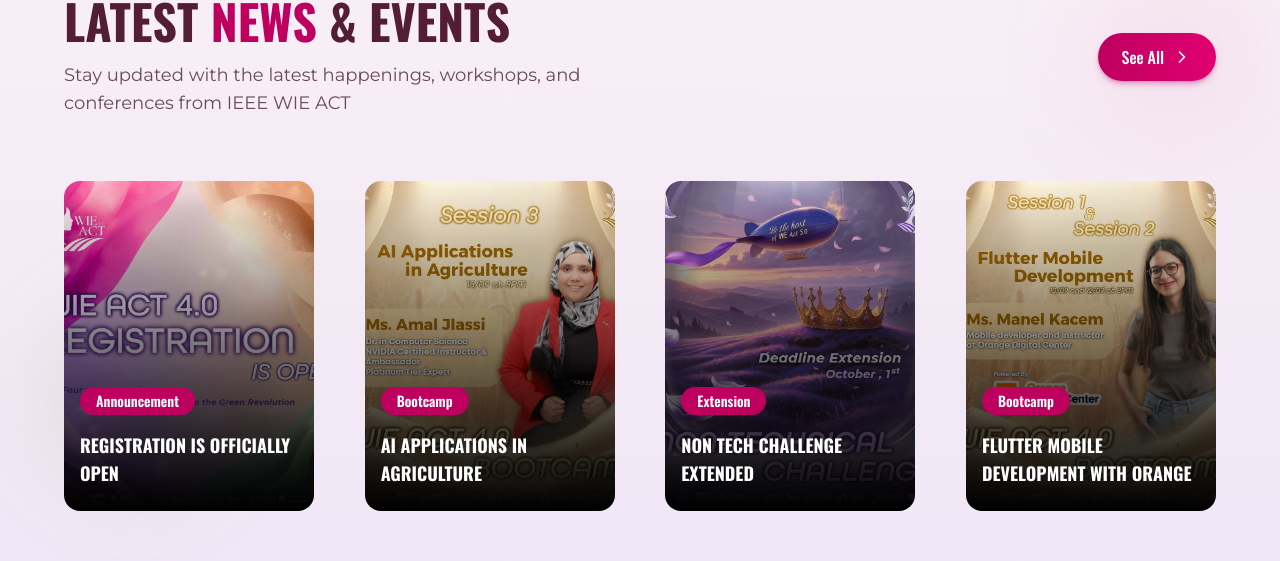
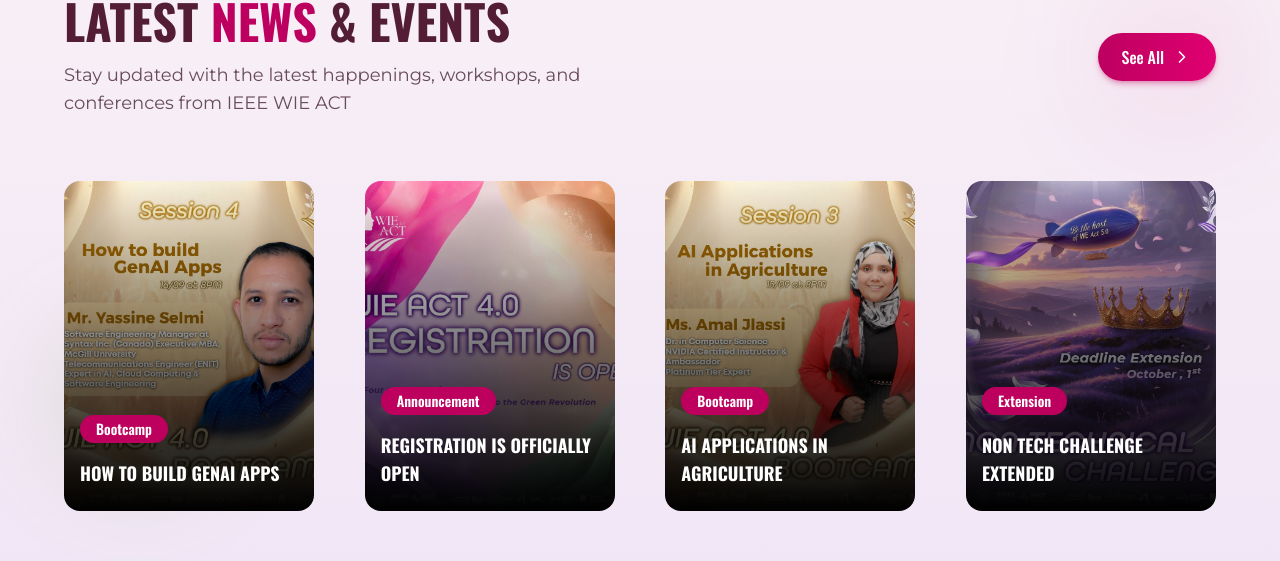
Before and after one commit to alibiomar/wieact4, a Next.js app: page / in a window 1280 px wide. Shown: the part 1395-1956 px from the top of the page. Built offline with nearby package versions, Linux system fonts and the light colour scheme.

Commit message:
Implement code changes to enhance functionality and improve performance

```diff
--- a/src/constants/events.ts
+++ b/src/constants/events.ts
@@ -1,5 +1,11 @@
 export const events = [
 //add on top new events
+    {
+        imageUrl: '/images/posts/bootcampYassine.jpg',
+        eventName: 'How to Build GenAI Apps',
+        category: 'Bootcamp'
+
+    },
     {
         imageUrl: '/images/posts/registration.jpg',
         eventName: 'Registration is Officially Open',
```
Also changed, not shown: public/images/posts/bootcampYassine.jpg (added).
